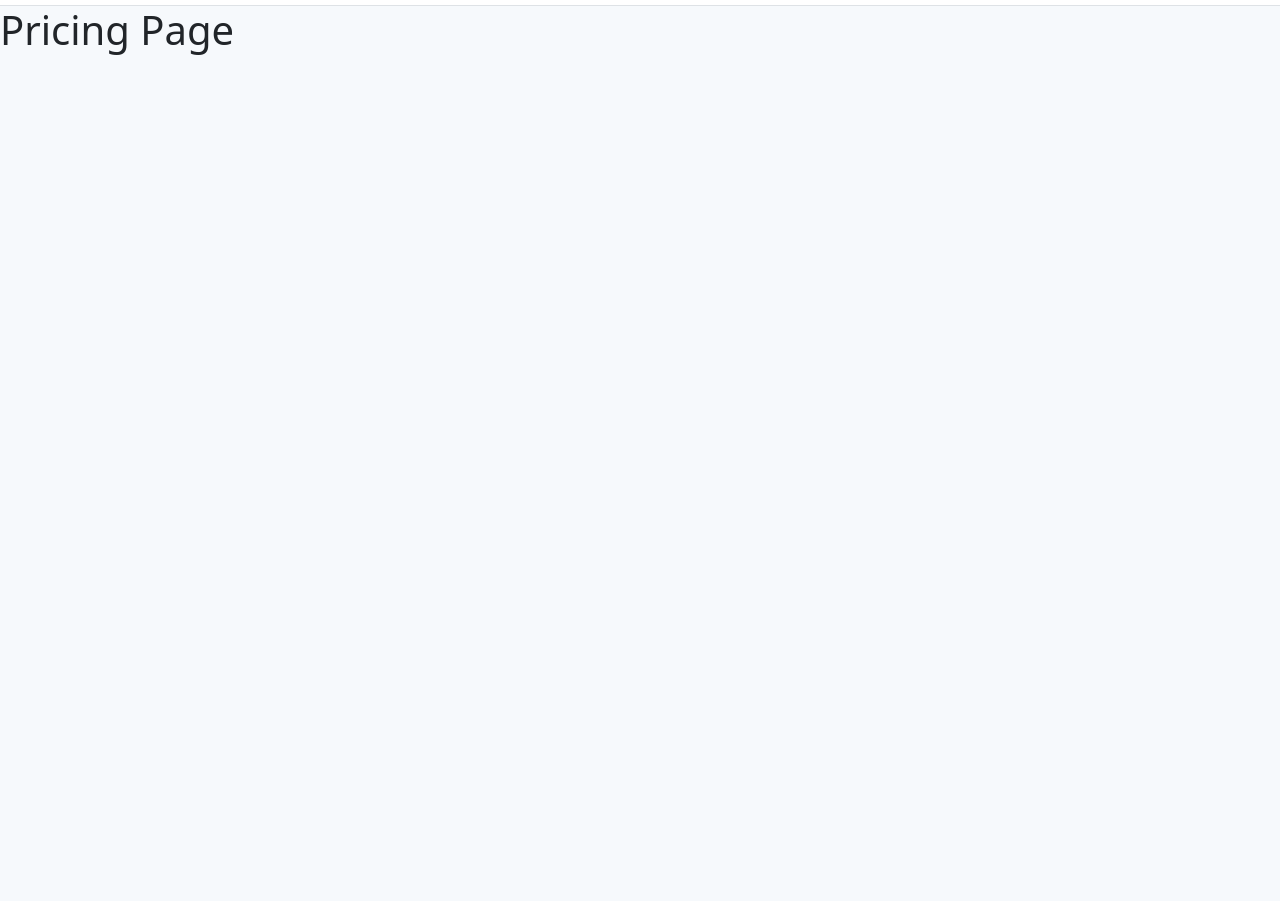
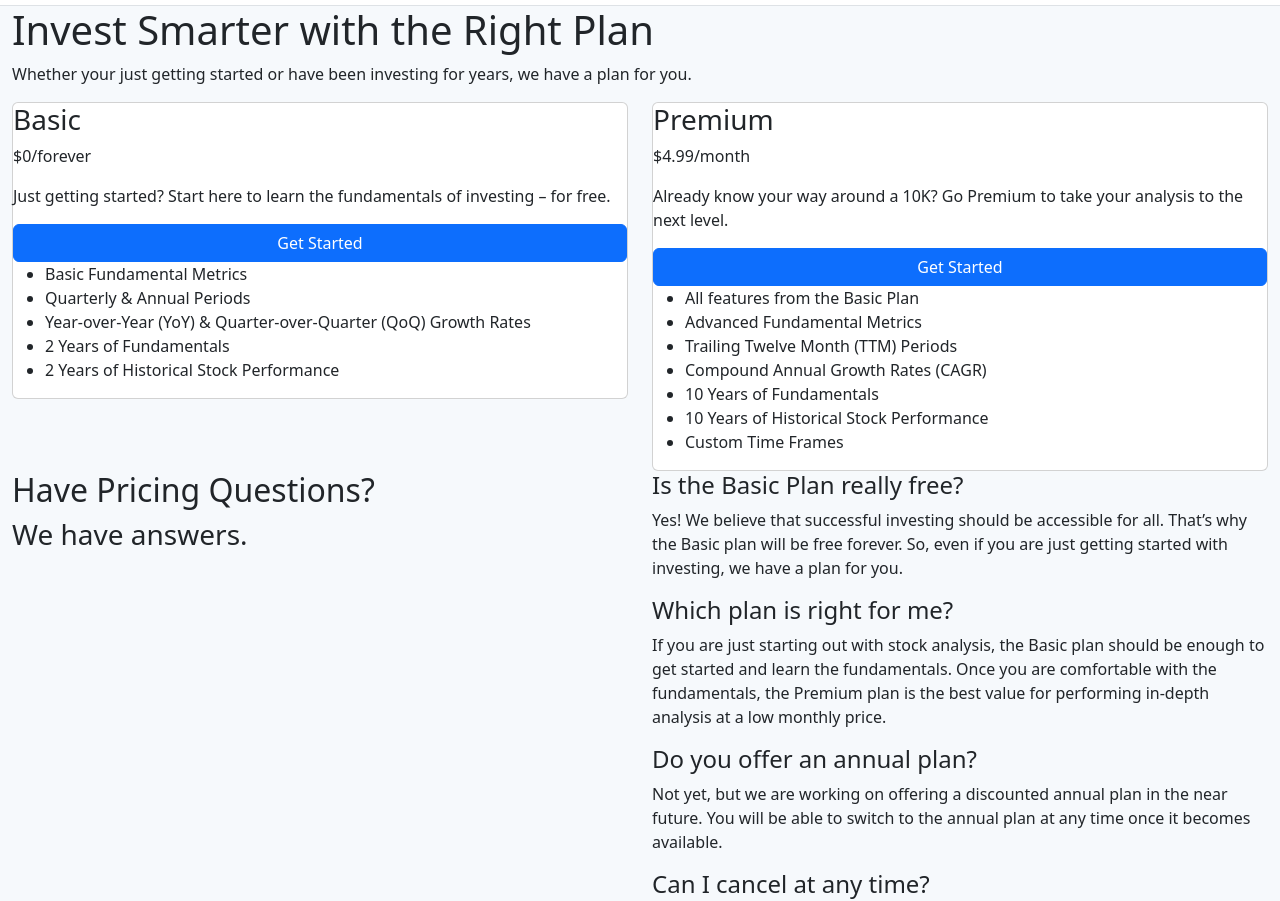
Before and after one commit to InsightfulIR/insightfulir-website, a Gatsby site: page /pricing in a window 1280 px wide. Shown: the part 52-953 px from the top of the page. Before the commit the page ends 800 px from the top, so only its background shows below. Built offline with nearby package versions, Linux system fonts and the light colour scheme; Gatsby itself is replaced by a stand-in of ours.

Commit message:
pricing page content

```diff
--- /dev/null
+++ b/src/components/buttons/ContactUsButton.tsx
@@ -0,0 +1,18 @@
+import * as React from 'react';
+import Button from "./Button";
+
+
+const ContactUsButton = () => {
+
+  const handleClick = () => {
+    console.log('click');
+  };
+
+  return (
+    <Button value="hi" handleClick={handleClick}>
+      Contact Us
+    </Button>
+  );
+};
+
+export default ContactUsButton;
--- /dev/null
+++ b/src/components/page-layout/PageLayout.tsx
@@ -0,0 +1,23 @@
+import * as React from 'react';
+import { PropsWithChildren } from 'react';
+import Container from 'react-bootstrap/Container';
+import Footer from '../page-sections/shared/footer/Footer';
+import Navbar from '../page-sections/shared/nav-bar/Navbar';
+
+
+
+const PageLayout: React.FC<PropsWithChildren> = ({ children }) => {
+  return (
+    <>
+      <Navbar />
+      <main>
+        <Container fluid>
+          {children}
+        </Container>
+      </main>
+      <Footer />
+    </>
+  );
+};
+
+export default PageLayout;
--- /dev/null
+++ b/src/components/page-sections/pricing/pricing-faq-section/PricingFAQSection.tsx
@@ -0,0 +1,48 @@
+import * as React from 'react';
+import Row from 'react-bootstrap/Row';
+import Col from 'react-bootstrap/Col';
+import ContactUsButton from '../../../buttons/ContactUsButton';
+
+const faqs = [
+  {
+    "question": "Is the Basic Plan really free?",
+    "answer": "Yes! We believe that successful investing should be accessible for all. That’s why the Basic plan will be free forever. So, even if you are just getting started with investing, we have a plan for you."
+  },
+  {
+    "question": "Which plan is right for me?",
+    "answer": "If you are just starting out with stock analysis, the Basic plan should be enough to get started and learn the fundamentals. Once you are comfortable with the fundamentals, the Premium plan is the best value for performing in-depth analysis at a low monthly price."
+  },
+  {
+    "question": "Do you offer an annual plan?",
+    "answer": "Not yet, but we are working on offering a discounted annual plan in the near future. You will be able to switch to the annual plan at any time once it becomes available."
+  },
+  {
+    "question": "Can I cancel at any time?",
+    "answer": "Yes! You can cancel hassle-free at any time, right from your Insightful IR account settings."
+  },
+]
+
+const PricingFAQSection: React.FC = () => {
+  return (
+    <div>
+      <Row>
+        <Col xs="12" md="6">
+          <h2>Have Pricing Questions?</h2>
+          <h3>We have answers.</h3>
+        </Col>
+        <Col xs="12" md="6">
+          {faqs.map(faq => (
+            <div>
+              <h4>{faq.question}</h4>
+              <p>{faq.answer}</p>
+            </div>
+          ))}
+          <h4>Something else on your mind?</h4>
+          <ContactUsButton />
+        </Col>
+      </Row>
+    </div>
+  );
+};
+
+export default PricingFAQSection;
--- /dev/null
+++ b/src/components/page-sections/pricing/pricing-plans-section/PricingPlanCard.tsx
@@ -0,0 +1,29 @@
+import * as React from 'react';
+import Card from 'react-bootstrap/Card';
+import GetStartedButton from '../../../buttons/GetStartedButton';
+
+
+type Props = {
+  planName: string;
+  price: string;
+  description: string;
+  benefits: string[];
+};
+
+const PricingPlanCard: React.FC<Props> = (
+  { planName, price, description, benefits }
+) => {
+  return (
+    <Card>
+      <h3>{planName}</h3>
+      <p>{price}</p>
+      <p>{description}</p>
+      <GetStartedButton />
+      <ul>
+        {benefits.map(benefit => <li>{benefit}</li>)}
+      </ul>
+    </Card>
+  );
+}
+
+export default PricingPlanCard;
--- /dev/null
+++ b/src/components/page-sections/pricing/pricing-plans-section/PricingPlansSection.tsx
@@ -0,0 +1,41 @@
+import * as React from 'react';
+import Row from 'react-bootstrap/Row';
+import Col from 'react-bootstrap/Col';
+import PricingPlanCard from './PricingPlanCard';
+
+const freePlanBenefits = [
+  'Basic Fundamental Metrics',
+  'Quarterly & Annual Periods',
+  'Year-over-Year (YoY) & Quarter-over-Quarter (QoQ) Growth Rates',
+  '2 Years of Fundamentals',
+  '2 Years of Historical Stock Performance',
+];
+
+const premiumPlanBenefits = [
+  "All features from the Basic Plan",
+  "Advanced Fundamental Metrics",
+  "Trailing Twelve Month (TTM) Periods",
+  "Compound Annual Growth Rates (CAGR)",
+  "10 Years of Fundamentals",
+  "10 Years of Historical Stock Performance",
+  "Custom Time Frames",
+];
+
+const PricingPlansSection: React.FC = () => {
+  return (
+    <div>
+      <h1>Invest Smarter with the Right Plan</h1>
+      <p>Whether your just getting started or have been investing for years, we have a plan for you.</p>
+      <Row>
+        <Col xs={12} md={6}>
+          <PricingPlanCard planName="Basic" price="$0/forever" description="Just getting started? Start here to learn the fundamentals of investing – for free." benefits={freePlanBenefits} />
+        </Col>
+        <Col xs={12} md={6}>
+          <PricingPlanCard planName="Premium" price="$4.99/month" description="Already know your way around a 10K? Go Premium to take your analysis to the next level." benefits={premiumPlanBenefits} />
+        </Col>
+      </Row>
+    </div>
+  );
+};
+
+export default PricingPlansSection;
--- a/src/pages/pricing.tsx
+++ b/src/pages/pricing.tsx
@@ -1,16 +1,27 @@
 import * as React from "react";
+import type { HeadFC, PageProps } from "gatsby";
+import PageLayout from "../components/page-layout/PageLayout";
+import CTASection from "../components/page-sections/shared/cta-section/CTASection";
+import PricingFAQSection from "../components/page-sections/pricing/pricing-faq-section/PricingFAQSection";
+import PricingPlansSection from "../components/page-sections/pricing/pricing-plans-section/PricingPlansSection";
 
-import Navbar from "../components/page-sections/shared/nav-bar/Navbar";
 
-const PricingPage: React.FC = () => {
+const PricingPage: React.FC<PageProps> = () => {
   return (
-    <>
-      <Navbar />
-      <main>
-        <h1>Pricing Page</h1>
-      </main>
-    </>
+    <PageLayout>
+      <PricingPlansSection />
+      <PricingFAQSection />
+      <CTASection />
+    </PageLayout>
   );
 };
 
 export default PricingPage;
+
+export const Head: HeadFC = () => (
+  <>
+    <title>Pricing | Insightuful IR</title>
+    <meta name="description" content="Generated by create next app" />
+    <meta name="viewport" content="width=device-width, initial-scale=1" />
+  </>
+);
```
Also changed, not shown: src/pages/contact.tsx (+14 -8 lines), src/pages/index.tsx (+3 -11 lines), src/images/icon.png (deleted).
